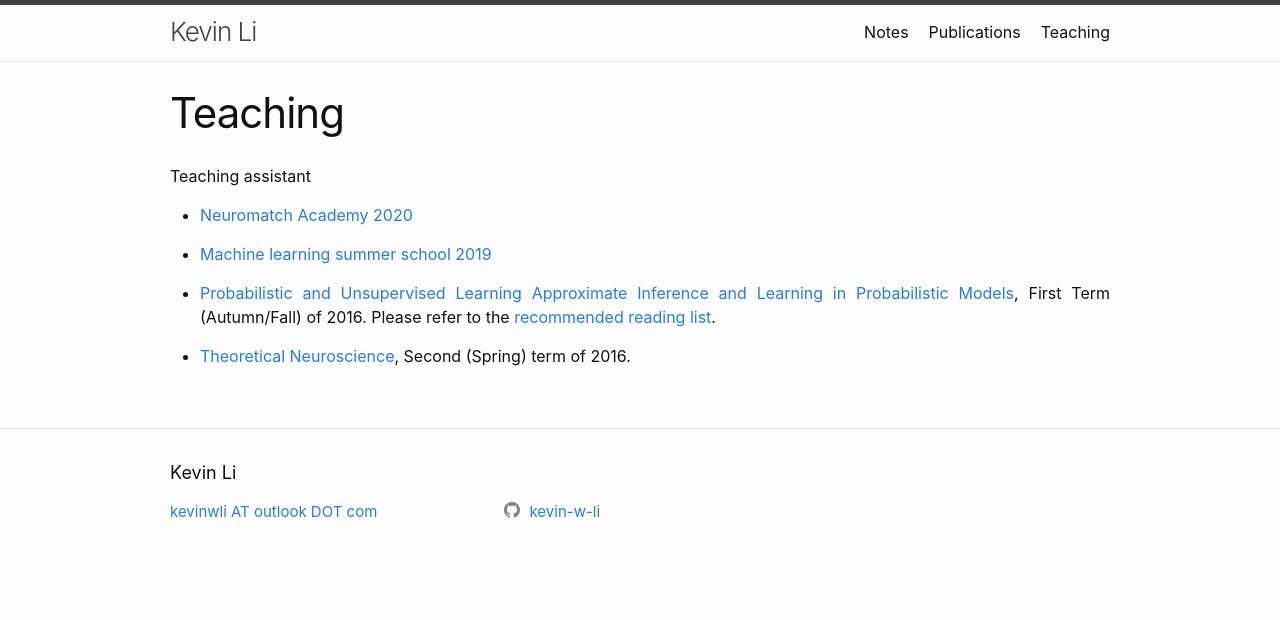
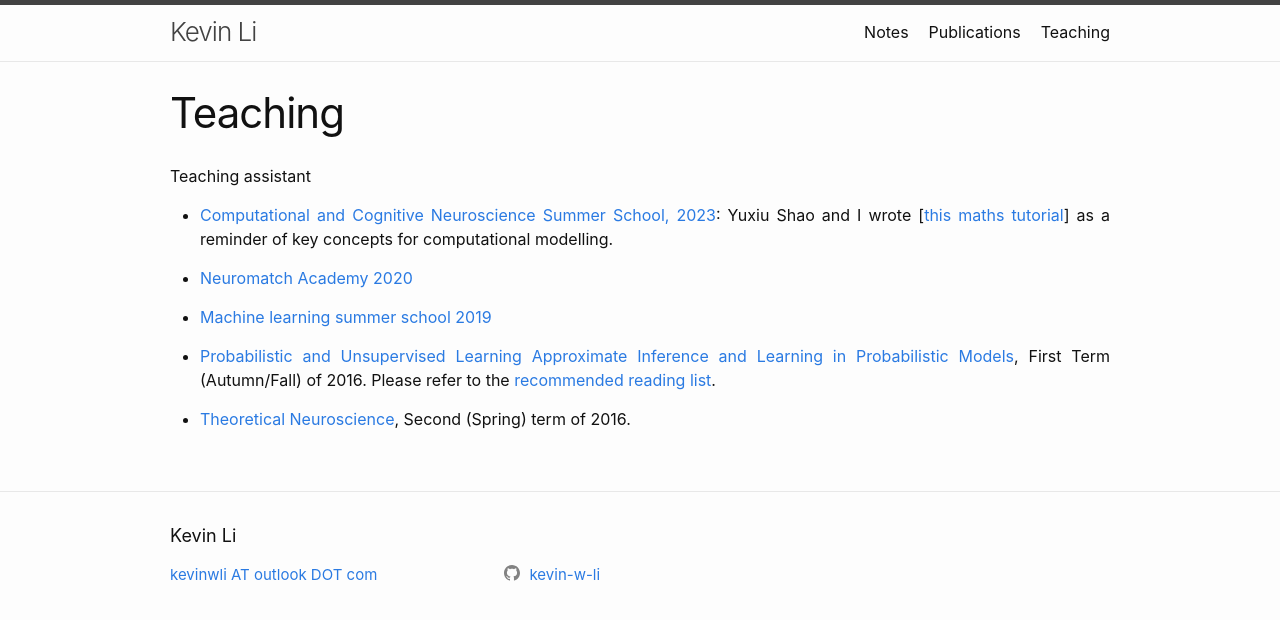
Before and after one commit to kevin-w-li/kevin-w-li.github.io, a Jekyll site: the page built from _pages/teaching.md, in a window 1280 px wide. Shown: the top 620 px of the page. Built offline with Jekyll 4.4.1, drawn with Linux system fonts in a browser that asks for light colours.

Commit message:
Adding maths tutorials.

```diff
--- a/_pages/teaching.md
+++ b/_pages/teaching.md
@@ -4,6 +4,7 @@ title: Teaching
 ---
 
 Teaching assistant
+*   [Computational and Cognitive Neuroscience Summer School, 2023](https://www.ccnss.org/): Yuxiu Shao and I wrote [[this maths tutorial]({{ "/pubs/CCNSS_maths.pdf" | absolute_url }})] as a reminder of key concepts for computational modelling.
 
 *   [Neuromatch Academy 2020](https://neurologyacademy.org/)
 
```
Also changed, not shown: 1 other file.
